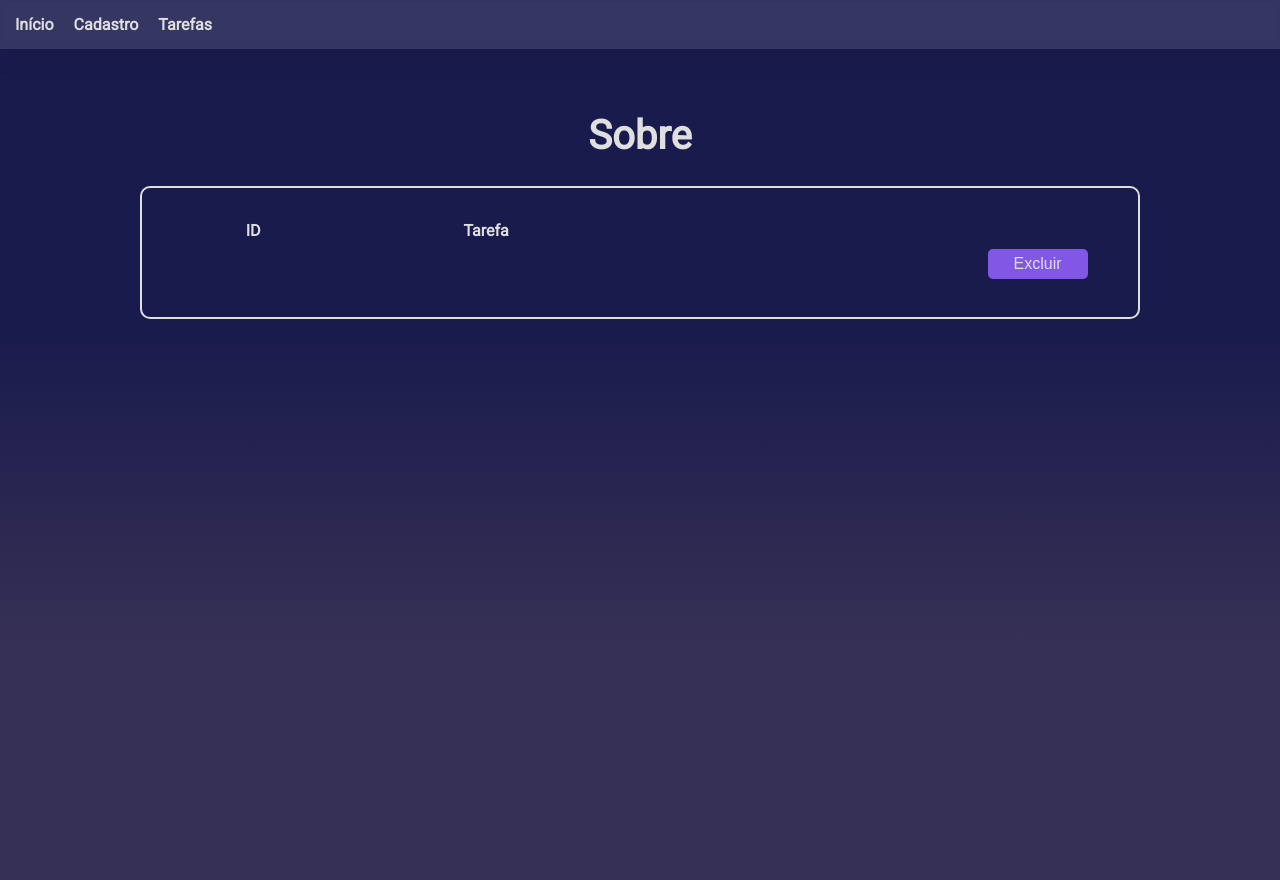
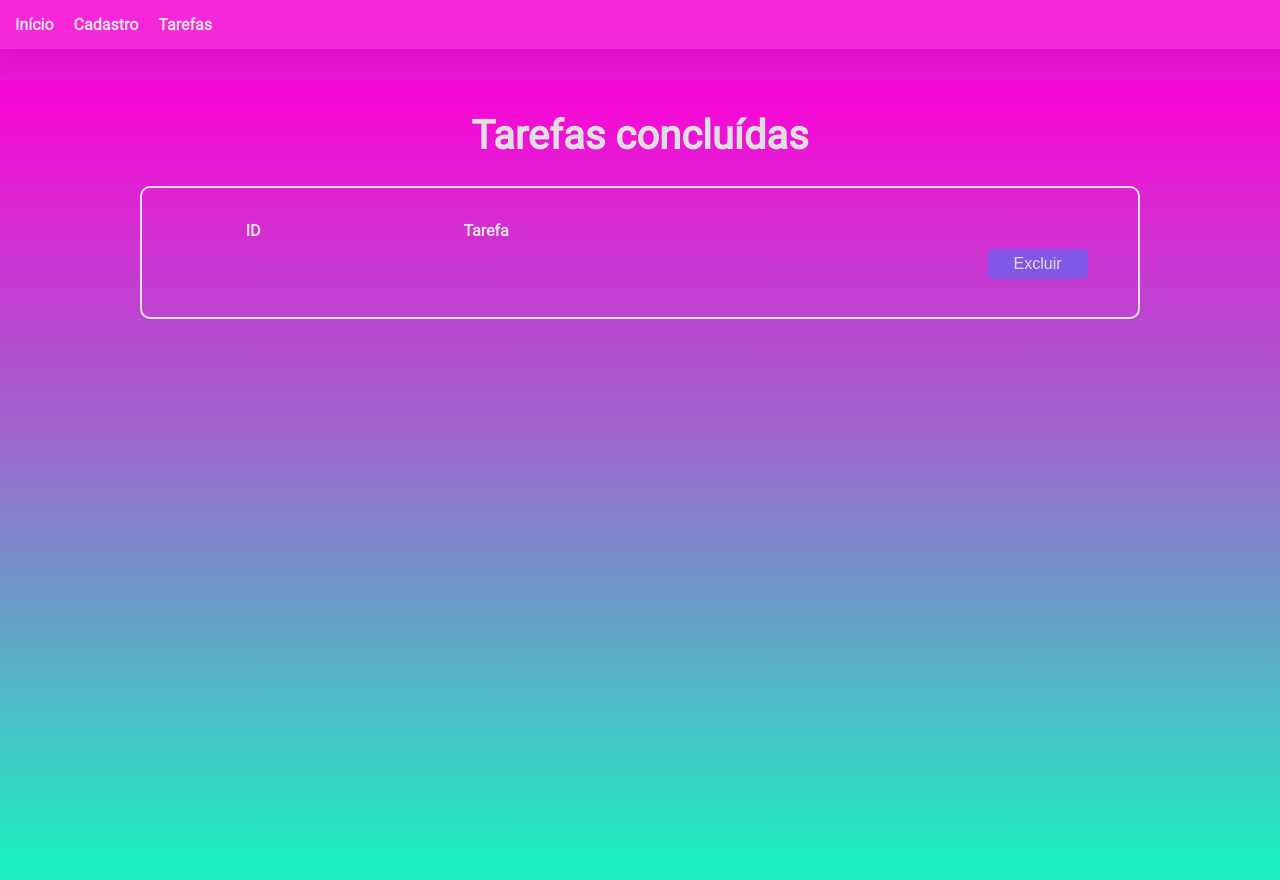
Before and after one commit to RubensLFerreira/pweb1, a Flask app: page /concluidas/1 in a window 1280 px wide. Run offline with Flask 3, Linux system fonts and the light colour scheme; data that the repository does not hold is empty.

Commit message:
feat: tarefa concluída add

```diff
--- a/pratica_04/static/css/styles.css
+++ b/pratica_04/static/css/styles.css
@@ -3,8 +3,8 @@
 /* Estilização global */
 html,
 body {
-  background: rgb(26, 27, 77);
-  background: linear-gradient(180deg, rgba(26, 27, 77, 1) 32%, rgba(54, 48, 84, 1) 71%);
+  background: rgb(246,9,214);
+  background: linear-gradient(180deg, rgba(246,9,214,1) 3%, rgba(149,111,205,1) 48%, rgba(28,240,194,1) 98%);
   margin: 0;
   padding: 0;
   font-family: 'Roboto', sans-serif;
@@ -143,7 +143,8 @@ h2 {
 }
 
 .nav-link:hover {
-  color: #c9b384;
+  background-color: #6d33f5;
+  border-radius: 6px;
 }
 
 /* Estilização do footer */
--- a/pratica_04/templates/concluidas.html
+++ b/pratica_04/templates/concluidas.html
@@ -13,7 +13,7 @@
   <body>
     {% include 'includes/navbar.html' %}
     <div class="container-primary">
-      <h1>Sobre</h1>
+      <h1>Tarefas concluídas</h1>
 
       <table>
         <thead>
```
Also changed, not shown: pratica_04/instance/clientes.db.
